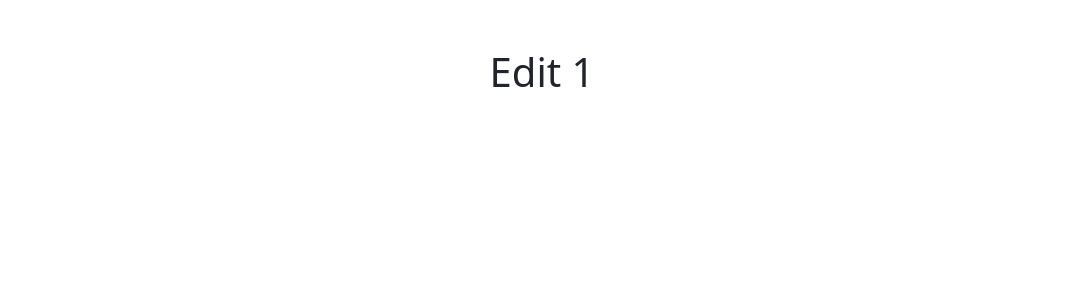
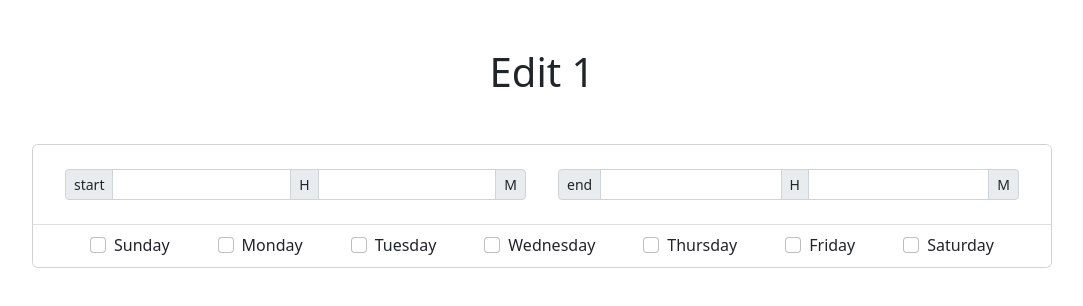
Before and after one commit to AIn0n/silver-broccoli, a Vue app in the folder frontend/: page /edit-device/1 in a window 1280 px wide. Shown: the top 306 px of the page, without its empty margins (98-1181 px from the left). Built offline with nearby package versions, Linux system fonts and the light colour scheme.

Commit message:
added very basic timestamp

```diff
--- a/frontend/src/views/EditDevice.vue
+++ b/frontend/src/views/EditDevice.vue
@@ -2,9 +2,52 @@
 import { useRoute } from 'vue-router';
 const route = useRoute();
 const device = route.params.device;
+const days = ["Sunday", "Monday", "Tuesday", "Wednesday", "Thursday", "Friday", "Saturday"];
+const timestamps = [
+  {
+    weekdays: ["Monday", "Saturday"],
+    start_hour: 12,
+    start_minute: 30,
+    end_hour: 13,
+    end_minute: 0
+  },
+  {
+    weekdays: ["Sunday"],
+    start_hour: 12,
+    start_minute: 30,
+    end_hour: 13,
+    end_minute: 0
+  },
+  {
+    weekdays: ["Monday", "Tuesday"],
+    start_hour: 13,
+    start_minute: 45,
+    end_hour: 20,
+    end_minute: 30
+  }
+]
 </script>
 
 <template lang="pug">
 div(class="container text-center")
   h1(class="my-5") Edit {{ device }}
+  div(class="card mx-5")
+    div(class="list-group list-group-flush")
+      div(class="list-group-item d-flex justify-content-between")
+        div(class="input-group input-group-sm w-50 mx-3 my-3")
+          span(class="input-group-text") start
+          input(type="number" class="form-control")
+          span(class="input-group-text") H
+          input(type="number" class="form-control")
+          span(class="input-group-text") M
+        div(class="input-group input-group-sm w-50 mx-3 my-3")
+          span(class="input-group-text") end
+          input(type="number" class="form-control")
+          span(class="input-group-text") H
+          input(type="number" class="form-control")
+          span(class="input-group-text") M
+      div(class="list-group-item")
+        div(class="form-check form-check-inline mx-4" v-for="day in days")
+          input(class="form-check-input" type="checkbox")
+          label(class="form-check-label") {{ day }}
 </template>
```
